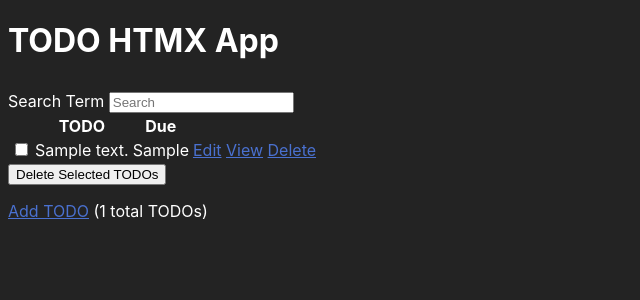
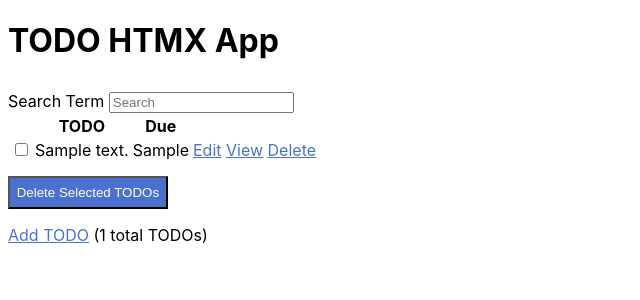
Before and after one commit to Oxmoon/htmx-demo, a Flask app: page /todos in a window 1280 px wide. Shown: the top 300 px of the page, without its empty margins (0-640 px from the left). Run offline with Flask 3, Linux system fonts and the light colour scheme; tables that the repository leaves empty hold one stand-in row (values such as "Sample post").

Commit message:
basic styling

```diff
--- a/static/main.css
+++ b/static/main.css
@@ -1,13 +1,15 @@
 body {
-    background-color: #232323;
-    color: white;
     font-family: -apple-system, BlinkMacSystemFont, 'Segoe UI', 'Roboto',
         'Oxygen', 'Ubuntu', 'Cantarell', 'Fira Sans', 'Droid Sans',
         'Helvetica Neue', sans-serif !important;
+    width: 100%;
 }
 
 a {
     color: #4a71d0;
+}
+h1{
+    text-align: left;
 }
 
 #spinner {
@@ -19,3 +21,10 @@ tr.htmx-swapping {
     opacity: 0;
     transition: opacity 1s ease-out;
 }
+
+button {
+    padding: .5em;
+    background-color: #4a71d0;
+    color: white;
+    margin-top: 1em;
+}
```
